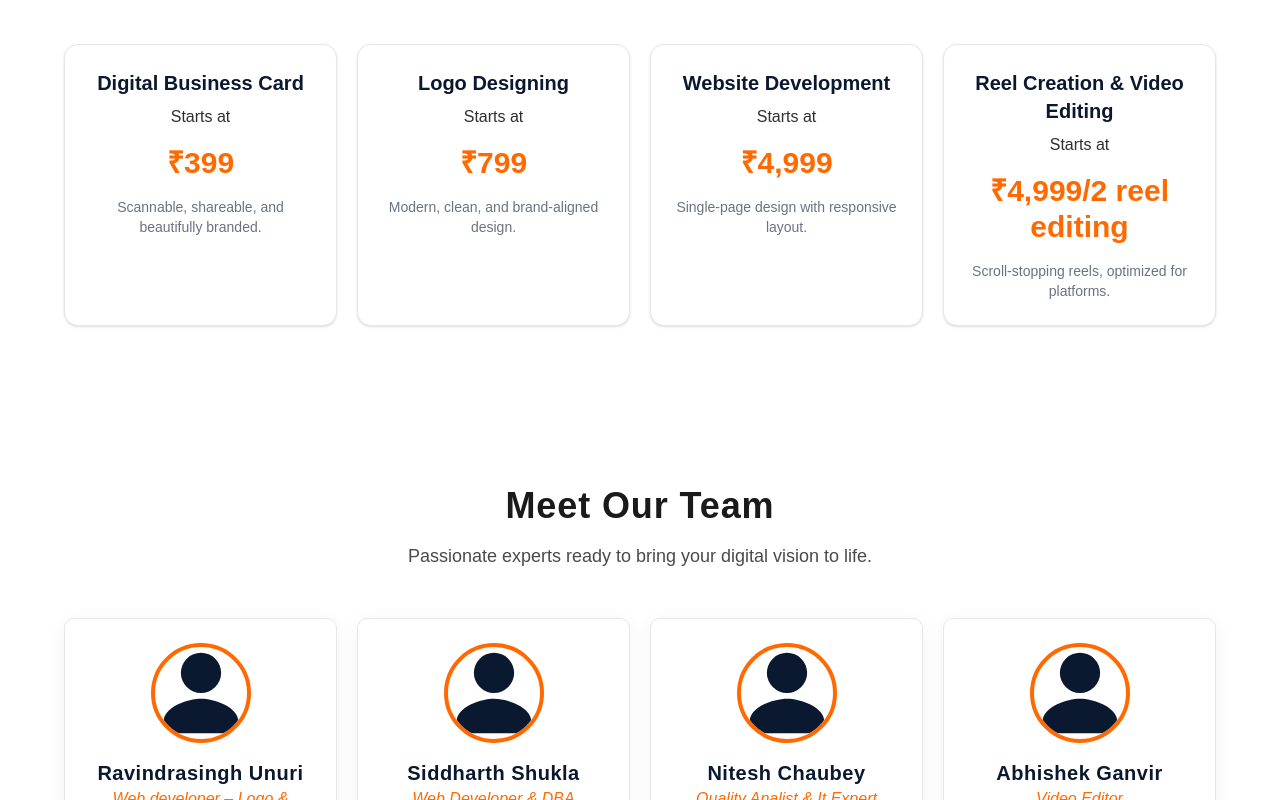
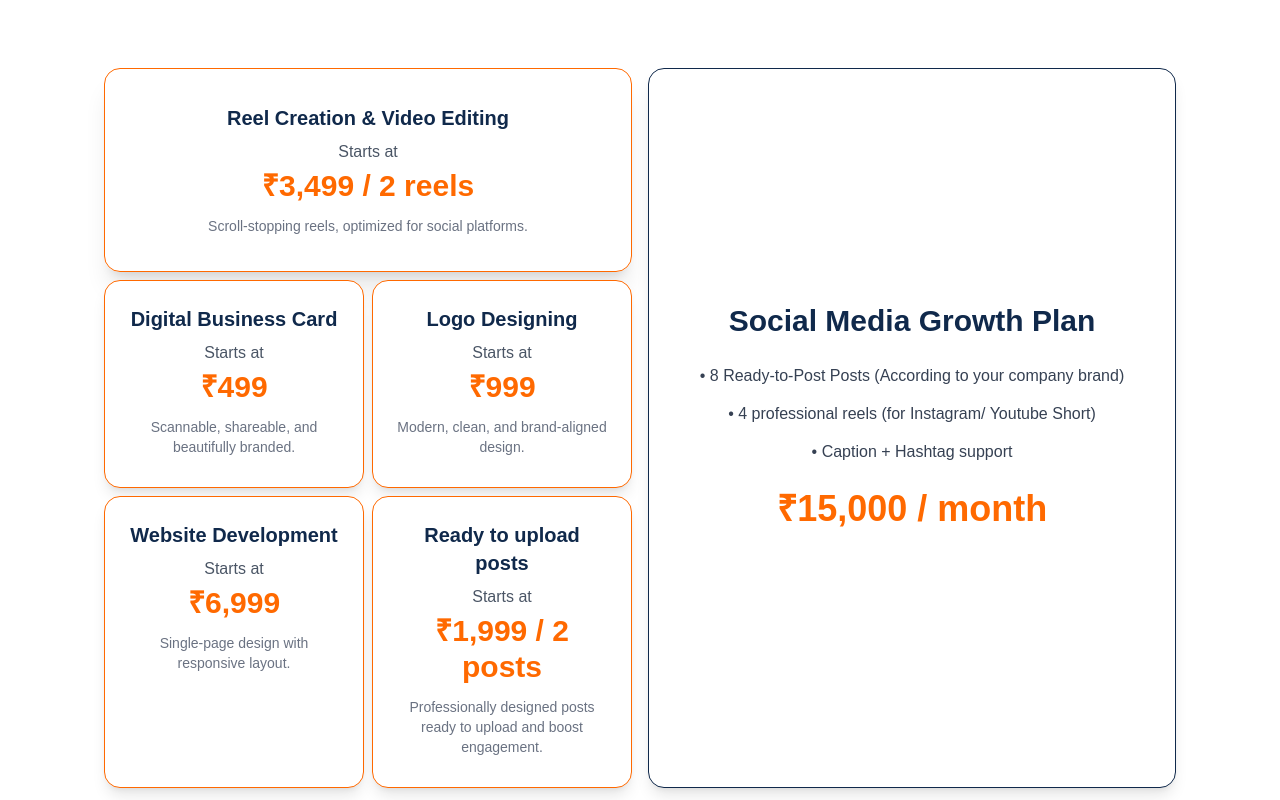
Before and after one commit to Ravindra-unuri/hanuverse-portfolio, a Next.js app: page /components/ContentBody in a window 1280 px wide. Shown: the part 1280-2080 px from the top of the page. Built offline with nearby package versions, Linux system fonts and the light colour scheme.

Commit message:
changes in card animation and pricing section

```diff
--- a/package.json
+++ b/package.json
@@ -13,6 +13,7 @@
     "class-variance-authority": "^0.7.1",
     "clsx": "^2.1.1",
     "embla-carousel-react": "^8.6.0",
+    "framer-motion": "^12.23.22",
     "lucide-react": "^0.525.0",
     "next": "15.4.2",
     "react": "19.1.0",
--- a/src/pages/components/ContactSection.js
+++ b/src/pages/components/ContactSection.js
@@ -1,5 +1,3 @@
-// ContactSection.jsx or .tsx (depending on your project setup)
-import Image from "next/image";
 import { IoPersonSharp } from "react-icons/io5";
 
 export default function ContactSection() {
@@ -52,10 +50,10 @@ export default function ContactSection() {
                         <div key={index} className="bg-white border border-gray-200 dark:border-gray-800 rounded-lg shadow-[0_4px_20px_rgba(0,0,0,0.05)] p-6 hover:shadow-[0_6px_25px_rgba(0,0,0,0.08)] transition">
                             <div>
                                 <IoPersonSharp
-                                    className="rounded-full h-25 w-25 text-[#0A192F] object-cover mb-4 border-4 border-orange-500 mx-auto"
+                                    className="rounded-full h-25 w-25 text-[#10294b] object-cover mb-4 border-4 border-orange-500 mx-auto"
                                 />
                             </div>
-                            <h3 className="text-xl font-semibold text-[#0A192F] tracking-wide">
+                            <h3 className="text-xl font-semibold text-[#10294b] tracking-wide">
                                 {member.name}
                             </h3>
                             <p className="text-orange-500 font-medium italic">
--- a/src/pages/components/PricingSection.js
+++ b/src/pages/components/PricingSection.js
@@ -1,48 +1,93 @@
+import { motion } from "framer-motion";
+
 export default function PricingSection() {
     return (
         <section id="pricing" className="bg-white dark:bg-gray-950 py-20 px-6">
             <div className="max-w-6xl mx-auto text-center">
-                <h2 className="text-4xl font-bold text-[#0A192F] dark:text-white mb-4">Our Pricing</h2>
-                <p className="text-[#2E2E2E] dark:text-gray-400 mb-12 text-lg">
+                <h2 className="text-4xl font-bold text-[#10294b] dark:text-white mb-4">Our Pricing</h2>
+                <p className="text-[#2E2E2E] dark:text-gray-400 mb-8 text-lg">
                     Affordable, transparent, and designed to grow with your business.
                 </p>
 
-                <div className="grid md:grid-cols-2 lg:grid-cols-4 gap-5">
-                    {/* Digital Business Card */}
-                    <div className="bg-white dark:bg-gray-900 rounded-xl p-6 border border-gray-200 dark:border-gray-800 shadow hover:shadow-lg transition">
-                        <h3 className="text-xl font-bold text-[#0A192F] dark:text-white mb-2">Digital Business Card</h3>
-                        <p className="text-[#2E2E2E] dark:text-gray-300 mb-4">Starts at</p>
-                        <div className="text-3xl font-semibold text-orange-500 mb-4">₹399</div>
-                        <p className="text-sm text-gray-500 dark:text-gray-400">Scannable, shareable, and beautifully branded.</p>
-                    </div>
+                <motion.div
+                    initial={{ opacity: 0, y: 50 }}
+                    whileInView={{ opacity: 1, y: 0 }}
+                    transition={{ duration: 0.8, delay: 0.2 }}
+                    viewport={{ once: true }}
+                    className="grid grid-cols-1 md:grid-cols-2 gap-4 p-10 min-h-screen font-sans"
+                >
 
-                    {/* Logo Designing */}
-                    <div className="bg-white dark:bg-gray-900 rounded-xl p-6 border border-gray-200 dark:border-gray-800 shadow hover:shadow-lg transition">
-                        <h3 className="text-xl font-bold text-[#0A192F] dark:text-white mb-2">Logo Designing</h3>
-                        <p className="text-[#2E2E2E] dark:text-gray-300 mb-4">Starts at</p>
-                        <div className="text-3xl font-semibold text-orange-500 mb-4">₹799</div>
-                        <p className="text-sm text-gray-500 dark:text-gray-400">Modern, clean, and brand-aligned design.</p>
-                    </div>
+                    {/* Left Column: 2x2 Grid of Cards */}
+                    <motion.div
+                        initial={{ opacity: 0, y: 50 }}
+                        whileInView={{ opacity: 1, y: 0 }}
+                        transition={{ duration: 0.8, delay: 0.2 }}
+                        viewport={{ once: true }}
+                        className="grid grid-cols-1 sm:grid-cols-2 gap-2"
+                    >
+                        {/* Top Rectangular Card */}
+                        <div className="sm:col-span-2 border border-orange-500 rounded-2xl shadow-xl p-8 flex flex-col items-center justify-center">
+                            <h3 className="text-xl font-bold text-[#10294b] mb-2">Reel Creation & Video Editing</h3>
+                            <p className="text-gray-600 mb-1">Starts at</p>
+                            <div className="text-3xl font-semibold text-orange-500 mb-3">₹3,499 / 2 reels</div>
+                            <p className="text-sm text-gray-500">Scroll-stopping reels, optimized for social platforms.</p>
+                        </div>
 
-                    {/* Website Development */}
-                    <div className="bg-white dark:bg-gray-900 rounded-xl p-6 border border-gray-200 dark:border-gray-800 shadow hover:shadow-lg transition">
-                        <h3 className="text-xl font-bold text-[#0A192F] dark:text-white mb-2">Website Development</h3>
-                        <p className="text-[#2E2E2E] dark:text-gray-300 mb-4">Starts at</p>
-                        <div className="text-3xl font-semibold text-orange-500 mb-4">₹4,999</div>
-                        <p className="text-sm text-gray-500 dark:text-gray-400">Single-page design with responsive layout.</p>
-                    </div>
+                        {/* Card 1 */}
+                        <div className="bg-white border border-orange-500 rounded-2xl shadow-lg p-6 hover:shadow-2xl transition duration-300">
+                            <h3 className="text-xl font-bold text-[#10294b] mb-2">Digital Business Card</h3>
+                            <p className="text-gray-600 mb-1">Starts at</p>
+                            <div className="text-3xl font-semibold text-orange-500 mb-3">₹499</div>
+                            <p className="text-sm text-gray-500">Scannable, shareable, and beautifully branded.</p>
+                        </div>
 
-                    {/* Reel Creation */}
-                    <div className="bg-white dark:bg-gray-900 rounded-xl p-6 border border-gray-200 dark:border-gray-800 shadow hover:shadow-lg transition">
-                        <h3 className="text-xl font-bold text-[#0A192F] dark:text-white mb-2">Reel Creation & Video Editing</h3>
-                        <p className="text-[#2E2E2E] dark:text-gray-300 mb-4">Starts at</p>
-                        <div className="text-3xl font-semibold text-orange-500 mb-4">₹4,999/2 reel editing</div>
-                        <p className="text-sm text-gray-500 dark:text-gray-400">Scroll-stopping reels, optimized for platforms.</p>
-                    </div>
+                        {/* Card 2 */}
+                        <div className="bg-white border border-orange-500 rounded-2xl shadow-lg p-6 hover:shadow-2xl transition duration-300">
+                            <h3 className="text-xl font-bold text-[#10294b] mb-2">Logo Designing</h3>
+                            <p className="text-gray-600 mb-1">Starts at</p>
+                            <div className="text-3xl font-semibold text-orange-500 mb-3">₹999</div>
+                            <p className="text-sm text-gray-500">Modern, clean, and brand-aligned design.</p>
+                        </div>
 
+                        {/* Card 3 */}
+                        <div className="bg-white border border-orange-500 rounded-2xl shadow-lg p-6 hover:shadow-2xl transition duration-300">
+                            <h3 className="text-xl font-bold text-[#10294b] mb-2">Website Development</h3>
+                            <p className="text-gray-600 mb-1">Starts at</p>
+                            <div className="text-3xl font-semibold text-orange-500 mb-3">₹6,999</div>
+                            <p className="text-sm text-gray-500">Single-page design with responsive layout.</p>
+                        </div>
 
-                </div>
+                        {/* Card 4 */}
+                        <div className="bg-white border border-orange-500 rounded-2xl shadow-lg p-6 hover:shadow-2xl transition duration-300">
+                            <h3 className="text-xl font-bold text-[#10294b] mb-2">Ready to upload posts</h3>
+                            <p className="text-gray-600 mb-1">Starts at</p>
+                            <div className="text-3xl font-semibold text-orange-500 mb-3">₹1,999 / 2 posts</div>
+                            <p className="text-sm text-gray-500">Professionally designed posts ready to upload and boost engagement.</p>
+                        </div>
+                    </motion.div>
+
+                    {/* Right Column: Brand Boost Plan */}
+                    <motion.div
+                        initial={{ opacity: 0, y: 50 }}
+                        whileInView={{ opacity: 1, y: 0 }}
+                        transition={{ duration: 0.8, delay: 0.2 }}
+                        viewport={{ once: true }}
+                        className="bg-white border border-[#10294b] rounded-2xl shadow-lg p-8 flex flex-col justify-center hover:shadow-2xl transition duration-300"
+                    >
+                        <h3 className="text-3xl font-bold text-[#10294b] mb-6 text-center">Social Media Growth Plan</h3>
+
+                        <ul className="text-gray-700 text-base leading-relaxed space-y-3 mb-6">
+                            <li>• 8 Ready-to-Post Posts (According to your company brand)</li>
+                            <li>• 4 professional reels (for Instagram/ Youtube Short)</li>
+                            <li>• Caption + Hashtag support</li>
+                        </ul>
+
+                        <div className="text-center">
+                            <h1 className="text-4xl font-extrabold text-orange-500 mb-6">₹15,000 / month</h1>
+                        </div>
+                    </motion.div>
+                </motion.div>
             </div>
-        </section>
+        </section >
     );
 }
--- a/src/pages/components/ServicesSection.js
+++ b/src/pages/components/ServicesSection.js
@@ -1,3 +1,4 @@
+import { motion } from "framer-motion";
 export default function ServiceSection() {
     return (
         <section id="services" className="bg-white dark:bg-gray-950 py-20 px-6">
@@ -7,9 +8,13 @@ export default function ServiceSection() {
                     Hanuverse delivers fast, modern, and creative digital solutions to help you shine online.
                 </p>
 
-                <div className="grid md:grid-cols-4 gap-5">
-
-                    {/* Website Development */}
+                <motion.div
+                    initial={{ opacity: 0, y: 50 }}
+                    whileInView={{ opacity: 1, y: 0 }}
+                    transition={{ duration: 0.8, delay: 0.2 }}
+                    viewport={{ once: true }}
+                    className="grid md:grid-cols-4 gap-5"
+                >
                     <div className="bg-white dark:bg-gray-900 rounded-2xl p-6 border-l-4 border-orange-500 shadow-md hover:shadow-lg hover:shadow-[#3AAFA950] transition-all duration-300">
                         <div className="text-5xl mb-4">💻</div>
                         <h3 className="text-xl font-semibold mb-2 text-[#0A192F] dark:text-white">
@@ -52,8 +57,8 @@ export default function ServiceSection() {
                             Smart, scannable, and sleek digital business cards to represent your brand in the modern world.
                         </p>
                     </div>
+                </motion.div>
 
-                </div>
             </div>
 
             {/* Optional: Add a soft pattern background to this section using a div or background SVG */}
```
Also changed, not shown: 1 other file (tests, documents, lock files or other folders).
